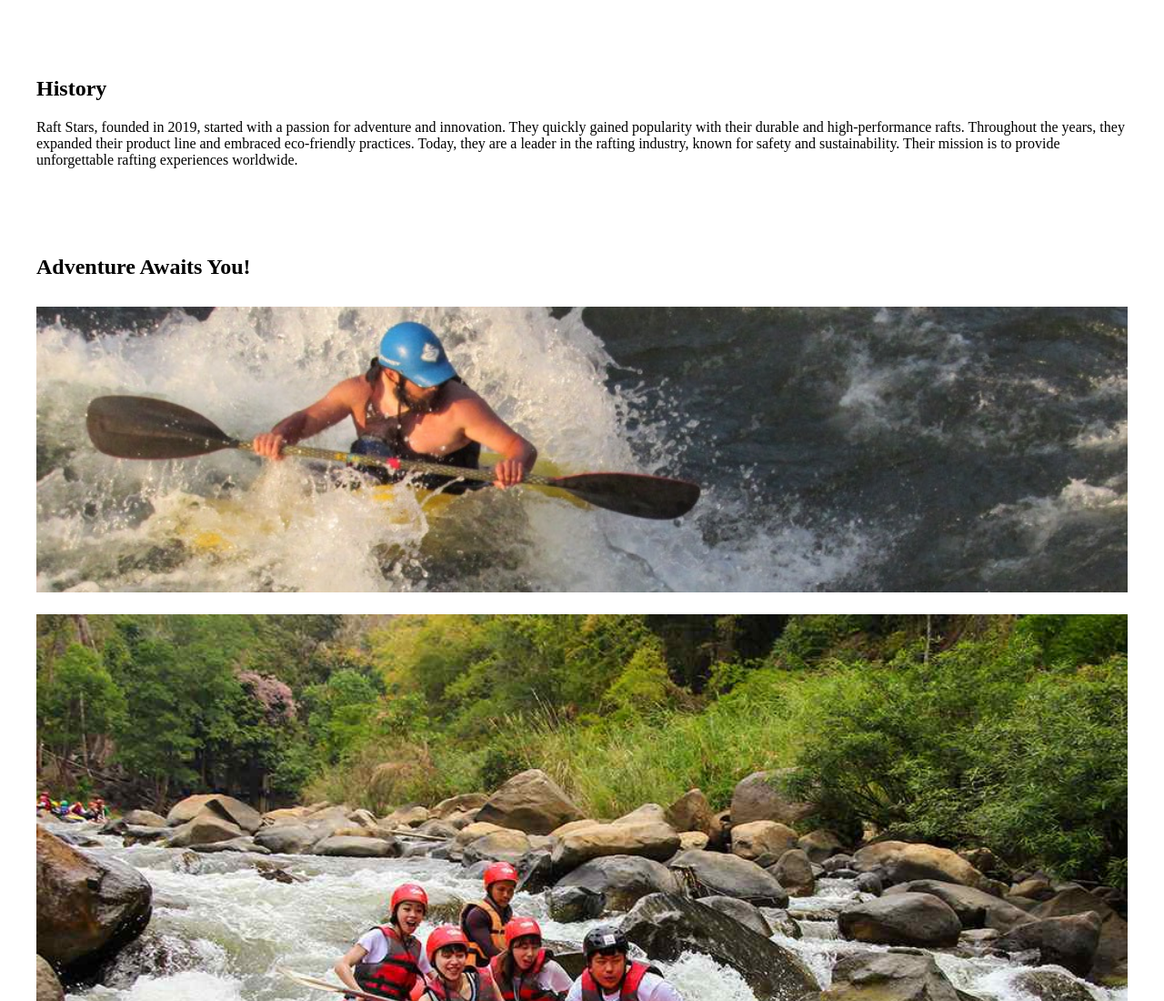
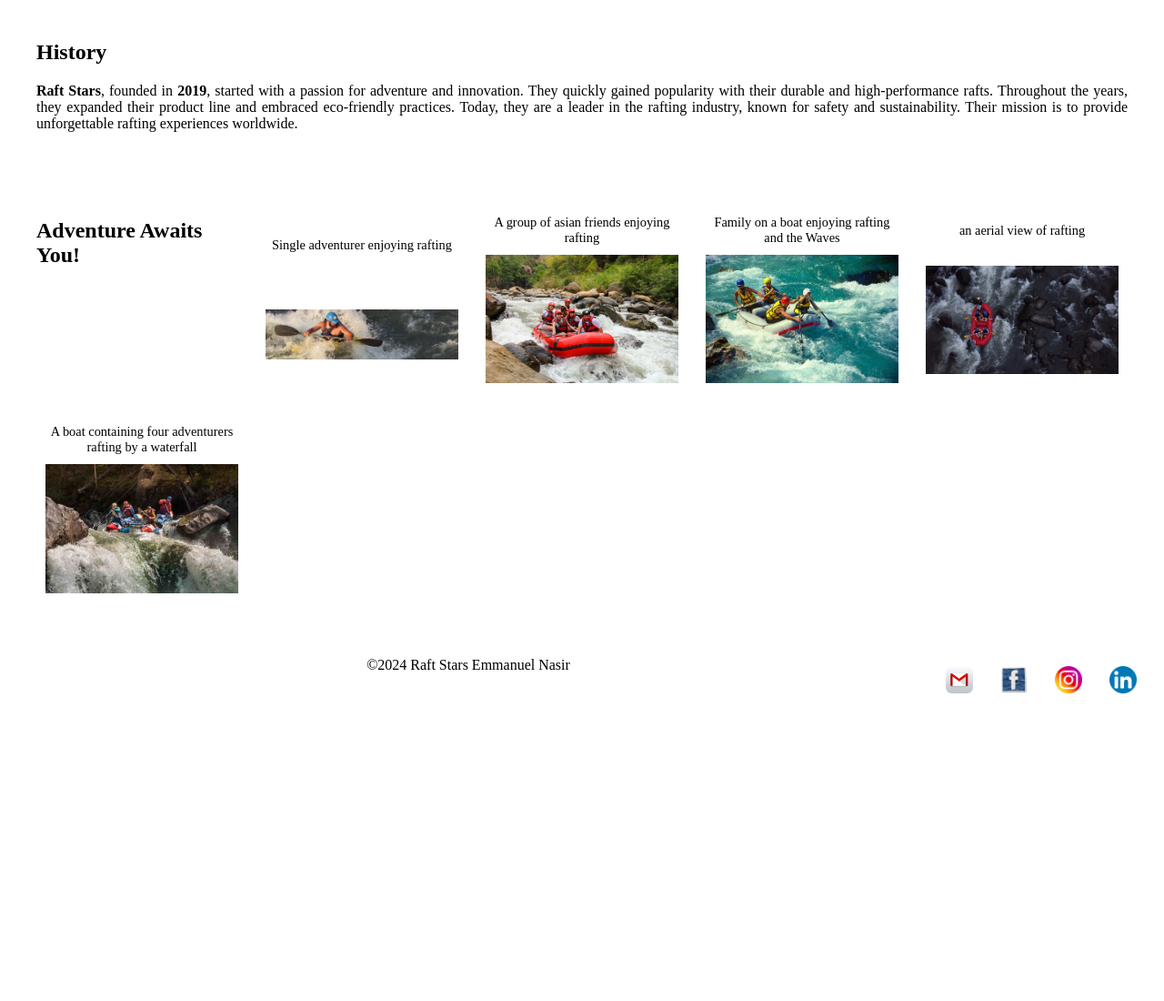
Before and after one commit to Emmanuel-Nasir/wdd130, a plain HTML site: page wwr/about.html in a window 1280 px wide. Shown: the part 1700-2800 px from the top of the page at 91% size. After the commit the page ends 2487 px from the top, so only its background shows below. Drawn offline with Linux system fonts and the light colour scheme; a web font is replaced by a local one.

Commit message:
COMMIT PUSH AND SYNC

```diff
--- a/wwr/about.html
+++ b/wwr/about.html
@@ -43,20 +43,40 @@
             </article>
 
         </div>
-        <section>
+        <section class="history">
             <h2>History</h2>
             <P>
-                Raft Stars, founded in 2019, started with a passion for adventure and innovation. They quickly gained popularity with their durable and high-performance rafts. Throughout the years, they expanded their product line and embraced eco-friendly practices. Today, they are a leader in the rafting industry, known for safety and sustainability. Their mission is to provide unforgettable rafting experiences worldwide.
+                <b>Raft Stars</b>, founded in <b>2019</b>, started with a passion for adventure and innovation. They quickly gained popularity with their durable and high-performance rafts. Throughout the years, they expanded their product line and embraced eco-friendly practices. Today, they are a leader in the rafting industry, known for safety and sustainability. Their mission is to provide unforgettable rafting experiences worldwide.
 
             </P>
         </section>
         <section class="adventure">
             <h2>Adventure Awaits You!</h2>
-            <img src="images/advimg1.jpg" alt="adventure img1">
-            <img src="images/advimg2.jpg" alt="adventure img2">
-            <img src="images/advimg3.jpg" alt="adventure img3">
-            <img src="images/advimg4.jpg" alt="adventure img4">
-            <img src="images/advimg5.jpg" alt="adventure img5">
+           <figure> <img src="images/advimg1.jpg" alt="adventure img1">
+            <figcaption>
+                Single adventurer enjoying rafting
+            </figcaption>
+        </figure>
+        <figure> <img src="images/advimg2.jpg" alt="adventure img2">
+            <figcaption>
+                A group of asian friends enjoying rafting
+            </figcaption>
+        </figure>
+        <figure> <img src="images/advimg3.jpg" alt="adventure img3">
+            <figcaption>
+                Family on a boat enjoying rafting and the Waves
+            </figcaption>
+        </figure>
+        <figure> <img src="images/advimg4.jpg" alt="adventure img1">
+            <figcaption>
+                an aerial view of rafting
+            </figcaption>
+        </figure>
+        <figure> <img src="images/advimg5.jpg" alt="adventure img1">
+            <figcaption>
+                A boat containing four adventurers rafting by a waterfall
+            </figcaption>
+        </figure>
         </section>
         </main>
     <footer>
--- a/wwr/styles/rafting.css
+++ b/wwr/styles/rafting.css
@@ -20,7 +20,7 @@ header {
     display: flex;
     justify-content: space-between;
     align-items: center;
-    padding: 20px;
+    padding: 1rems;
     background-color: var(--secondary-color);
     color: var(--accent1-color);
 }
@@ -28,11 +28,21 @@ header {
 header img {
     height: 50px;
 }
-
+header h1{
+  text-align: center;
+  font-size: 2em;
+}
+nav{
+  display: flex;
+  justify-content: space-between;
+  gap: 1rem;
+  padding: 10px;
+}
 nav a {
     color: var(--accent1-color);
     text-decoration: none;
-    margin: 0 15px;
+    font-size: 18px;
+    font-weight: bold;
 }
 
 nav a:hover {
@@ -56,7 +66,7 @@ nav a:hover {
     left: 50%;
     transform: translate(-50%, -50%);
     font-size: 3em;
-    background-color: rgba(0, 0, 0, 0.5);
+    background-color: rgba(34, 45, 198, 0.5);
     padding: 10px;
 }
 
@@ -82,111 +92,11 @@ section {
     padding: 20px;
     margin: 20px;
 }
-
-.adventure img {
-    width: 100%;
-    height: auto;
-    margin: 10px 0;
-}
-
-footer {
-    background-color: var(--secondary-color);
-    color: var(--accent1-color);
-    text-align: center;
-    padding: 10px;
-}
-
-footer nav a {
-    margin: 0 10px;
-}
-
-footer nav img {
-    width: 30px;
-    height: auto;
-}
-/* Color Variables
-:root {
-    --primary-color: #D5D7E8;
-    --secondary-color: #3539BD;
-    --accent1-color: #333F;
-    --accent2-color: #D5D7E8;
-}
-
-/* General Styles */
-/*body {
-    font-family: 'DM Serif Text', serif;
-    margin: 0;
-    padding: 0;
-    box-sizing: border-box;
-    background-color: var(--primary-color);
-    color: var(--secondary-color);
-}
-
-header {
-    display: flex;
-    justify-content: space-between;
-    align-items: center;
-    padding: 20px;
-    background-color: var(--secondary-color);
-    color: var(--accent1-color);
-}
-
-header img {
-    height: 50px;
-}
-
-nav a {
-    color: var(--accent1-color);
-    text-decoration: none;
-    margin: 0 15px;
-}
-
-nav a:hover {
-    text-decoration: underline;
-}
-
-.hero {
-    position: relative;
-    text-align: center;
-    color: var(--accent1-color);
-}
-
-.hero img {
-    width: 100%;
-    height: auto;
-}
-
-.hero h1 {
-    position: absolute;
-    top: 50%;
-    left: 50%;
-    transform: translate(-50%, -50%);
-    font-size: 3em;
-    background-color: rgba(0, 0, 0, 0.5);
-    padding: 10px;
-}
-
-article {
-    padding: 20px;
-    background-color: var(--accent2-color);
-    margin: 20px;
-    border-radius: 10px;
-}
-
-article img {
-    float: left;
-    margin-right: 20px;
-    width: 200px;
-    height: auto;
-}
-
-article p {
-    text-align: justify;
-}
-
-section {
-    padding: 20px;
-    margin: 20px;
+.history{
+  padding: 20px;
+  margin: 20px;
+  text-align: justify;
+  align-items: center ;
 }
 
 .adventure img {
@@ -195,18 +105,56 @@ section {
     margin: 10px 0;
 }
 
+.adventure {
+  padding: 20px;
+  margin: 20px;
+  display: grid;
+  grid-template-columns: repeat(5, 1fr);
+  gap: 10px;
+}
+
+.adventure figure {
+  margin: 10px;
+  display: flex;
+  flex-direction: column-reverse;
+  text-align: center;
+  justify-content: space-around;
+
+}
+
+.adventure figcaption {
+  text-align: center;
+  margin-top: 5px;
+  font-size: 0.9em;
+  color: var(--secondary-color);
+}
+
+
 footer {
     background-color: var(--secondary-color);
     color: var(--accent1-color);
     text-align: center;
     padding: 10px;
+    display: flex;
+    justify-content: space-between;
+    align-content: center;
 }
 
 footer nav a {
     margin: 0 10px;
 }
+footer p{
+  flex:1;
+  text-align:center;
+  margin:0;
+}
+footer nav{
+  display: flex;
+  gap: 10px;
+}
 
 footer nav img {
     width: 30px;
     height: auto;
-} */
+
+}
```
